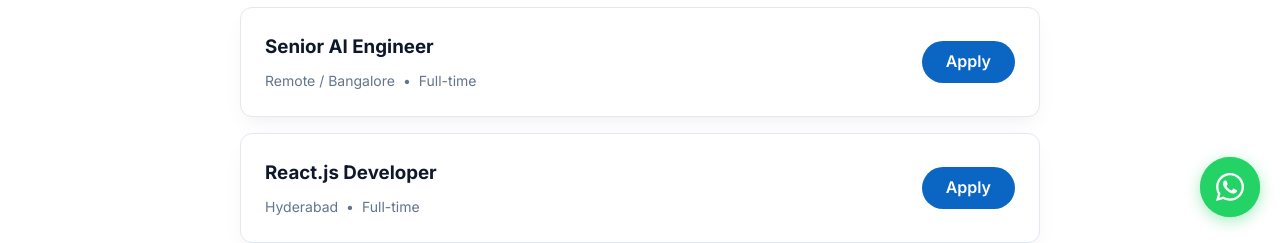
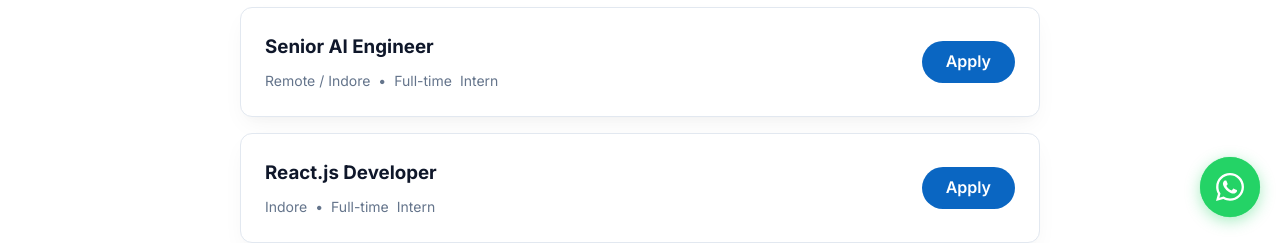
Before and after one commit to techRraj/vardantech, a React (Vite) app: page /careers in a window 1280 px wide. Shown: the part 563-806 px from the top of the page. Built offline with nearby package versions, Linux system fonts and the light colour scheme.

Commit message:
commit for frontend

```diff
--- a/src/components/About/TeamGrid.jsx
+++ b/src/components/About/TeamGrid.jsx
@@ -4,8 +4,8 @@ import { FiLinkedin, FiTwitter } from 'react-icons/fi';
 import styles from './TeamGrid.module.css';
 
 const team = [
-  { name: 'Vardan Sharma', role: 'Founder & CEO', img: 'https://randomuser.me/api/portraits/men/32.jpg' },
-  { name: 'Priya Mehta', role: 'CTO', img: 'https://randomuser.me/api/portraits/women/44.jpg' },
+  { name: 'Mr. Ravindra Singh Rajawat', role: 'Founder & CEO', img: 'https://randomuser.me/api/portraits/men/32.jpg' },
+  { name: 'Ms. Mini Chauhan', role: 'CTO', img: 'https://randomuser.me/api/portraits/women/44.jpg' },
   { name: 'Arjun Nair', role: 'Head of AI', img: 'https://randomuser.me/api/portraits/men/46.jpg' },
   { name: 'Sneha Kapoor', role: 'Product Lead', img: 'https://randomuser.me/api/portraits/women/63.jpg' },
   { name: 'Rahul Desai', role: 'Senior Architect', img: 'https://randomuser.me/api/portraits/men/75.jpg' },
--- a/src/components/Careers/JobList.jsx
+++ b/src/components/Careers/JobList.jsx
@@ -4,11 +4,11 @@ import ApplicationModal from './ApplicationModal';
 import styles from './JobList.module.css';
 
 const jobs = [
-  { id: 1, title: 'Senior AI Engineer', location: 'Remote / Bangalore', type: 'Full-time', department: 'AI' },
-  { id: 2, title: 'React.js Developer', location: 'Hyderabad', type: 'Full-time', department: 'Web' },
-  { id: 3, title: 'Product Manager', location: 'Remote', type: 'Full-time', department: 'Product' },
-  { id: 4, title: 'DevOps Engineer', location: 'Bangalore', type: 'Contract', department: 'Cloud' },
-  { id: 5, title: 'UX/UI Designer', location: 'Remote', type: 'Full-time', department: 'Design' },
+  { id: 1, title: 'Senior AI Engineer', location: 'Remote / Indore', type: 'Full-time', department: 'AI' ,job:'Intern'},
+  { id: 2, title: 'React.js Developer', location: 'Indore', type: 'Full-time', department: 'Web',job:'Intern' },
+  { id: 3, title: 'Product Manager', location: 'Remote', type: 'Full-time', department: 'Product',job:'Intern' },
+  { id: 4, title: 'DevOps Engineer', location: 'Indore', type: 'Contract', department: 'Cloud',job:'Intern' },
+  { id: 5, title: 'UX/UI Designer', location: 'Remote', type: 'Full-time', department: 'Design',job:'Intern' },
 ];
 
 const JobList = () => {
@@ -35,11 +35,13 @@ const JobList = () => {
               viewport={{ once: true }}
             >
               <div>
-                <h3>{job.title}</h3>
+                <h3>{job.title} </h3>
                 <div className={styles.meta}>
+
                   <span>{job.location}</span>
                   <span>•</span>
                   <span>{job.type}</span>
+                  <span>{job.job}</span>
                 </div>
               </div>
               <button className={styles.applyBtn} onClick={() => openModal(job)}>Apply</button>
--- a/src/components/Home/FounderSpotlight.jsx
+++ b/src/components/Home/FounderSpotlight.jsx
@@ -21,11 +21,11 @@ const FounderSpotlight = () => {
         </motion.div>
         <div className={styles.content}>
           <span className={styles.label}>Founder & CEO</span>
-          <h2>Vardan Sharma</h2>
+          <h2>Mr. Ravindra Singh Rajawat</h2>
           <p className={styles.quote}>
             "Our mission is to democratize AI for businesses of all sizes. With over 15 years in tech, I've seen the transformative power of intelligent automation."
           </p>
-          <p className={styles.signature}>Vardan Sharma</p>
+          <p className={styles.signature}>Proprietor:</p>
           <a href="#" className={styles.linkedin} aria-label="LinkedIn">
             <FiLinkedin size={20} /> Connect on LinkedIn
           </a>
```
